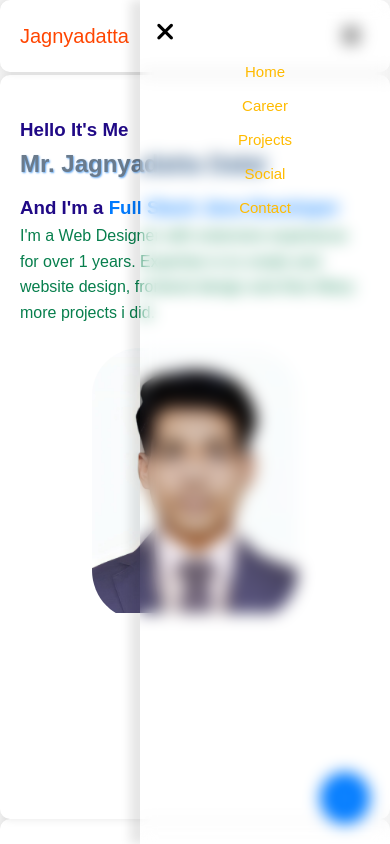
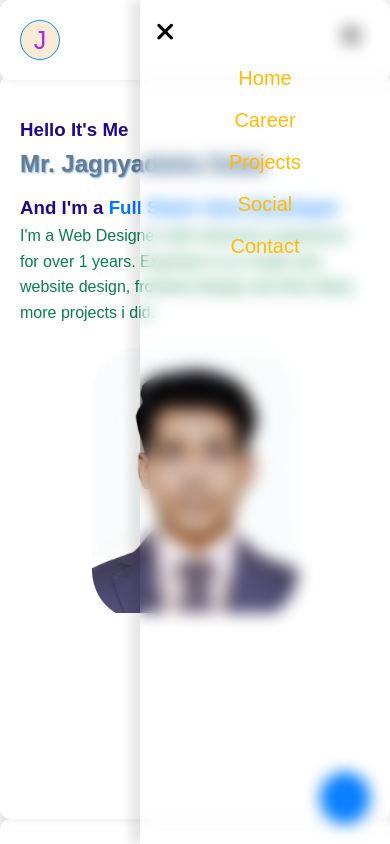
Before and after one commit to jagnyadatta/NewPortfolio, a plain HTML site: page index.html in a window 390 px wide. Both pictures are taken after a click on the item 351 px from the left and 36 px from the top of the page. Shown: the top 844 px of the page. Drawn offline with Linux system fonts and the light colour scheme.

Commit message:
updated nav logo

```diff
--- a/css/responsive.css
+++ b/css/responsive.css
@@ -19,8 +19,23 @@
     }
     nav ul li:first-child{
         display: inline;
+        font-size: 25px;
+        color: rgb(169, 39, 230);
+    }
+    nav ul #logo{
+        width: 40px;
+        height: 40px;
+        border: 1px solid rgb(0, 153, 255);
+        border-radius: 50%;
+        display: flex;
+        justify-content: center;
+        align-items: center;
+        font-size: 25px;
+        color: rgb(169, 39, 230);
+        background-color: antiquewhite;
+    }
+    nav .container ul li a{
         font-size: 20px;
-        color: orangered;
     }
 
     /* home section */
@@ -110,6 +125,18 @@
     nav ul li {
         margin-right: 15px;
     }
+    nav ul #logo{
+        width: 40px;
+        height: 40px;
+        border: 1px solid rgb(0, 153, 255);
+        border-radius: 50%;
+        display: flex;
+        justify-content: center;
+        align-items: center;
+        font-size: 25px;
+        color: rgb(169, 39, 230);
+        background-color: antiquewhite;
+    }
 
     /* home section */
     #home {
--- a/css/style.css
+++ b/css/style.css
@@ -174,6 +174,7 @@ nav ul li a.active {
     background-color: #0008ff;
     color: white;
     transition: 0.2s;
+    cursor: pointer;
 }
 /* ===================Project Section================= */
 #projects .container{
--- a/index.html
+++ b/index.html
@@ -17,7 +17,7 @@
     <nav>
         <div class="container">
             <ul class="menubar">
-                <li class="logo">Jagnyadatta</li>
+                <li id="logo">J</li>
                 <li class="hidemobile"><a href="#home" class="active">Home</a></li>
                 <li class="hidemobile"><a href="#education">Career</a></li>
                 <li class="hidemobile"><a href="#projects">Projects</a></li>
```
